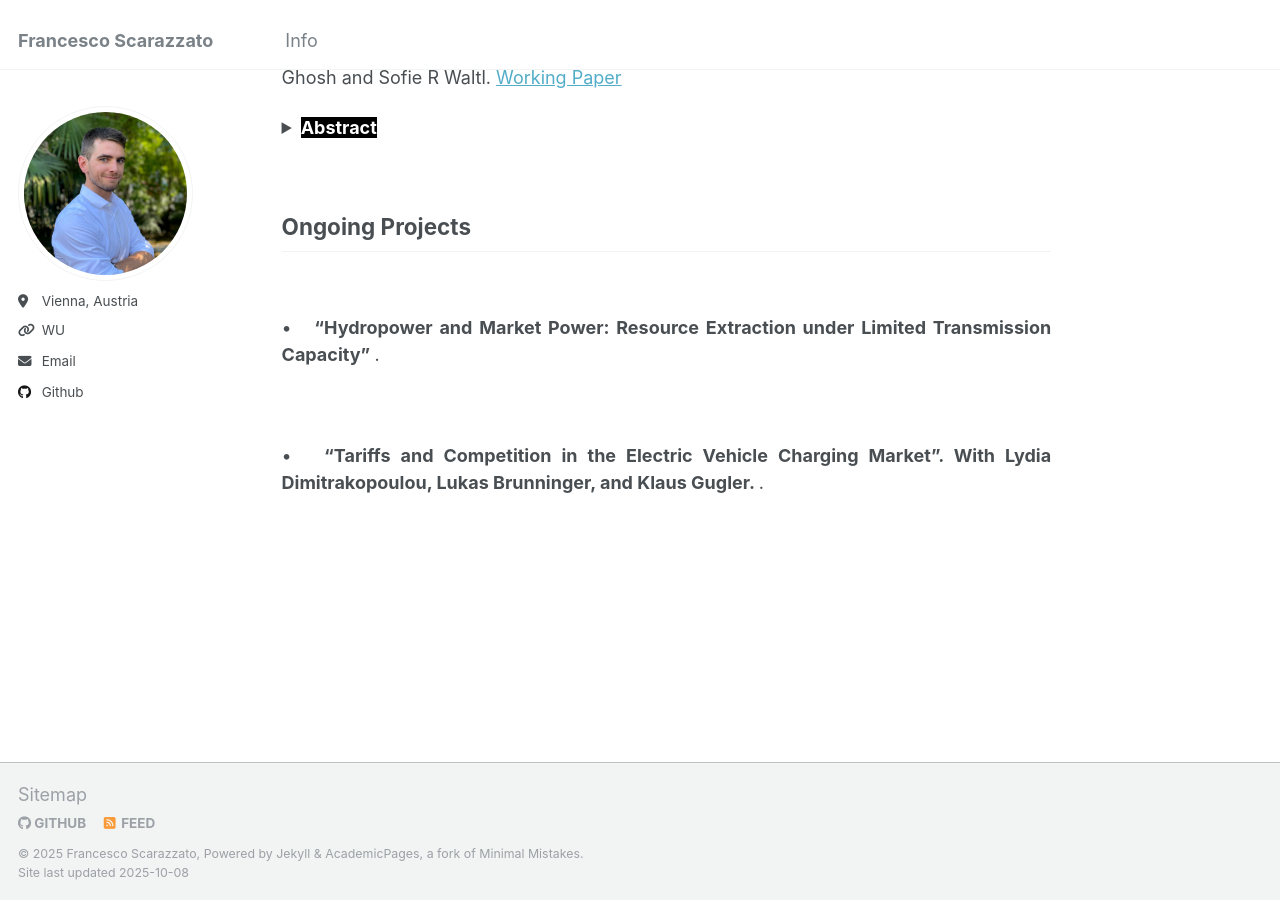
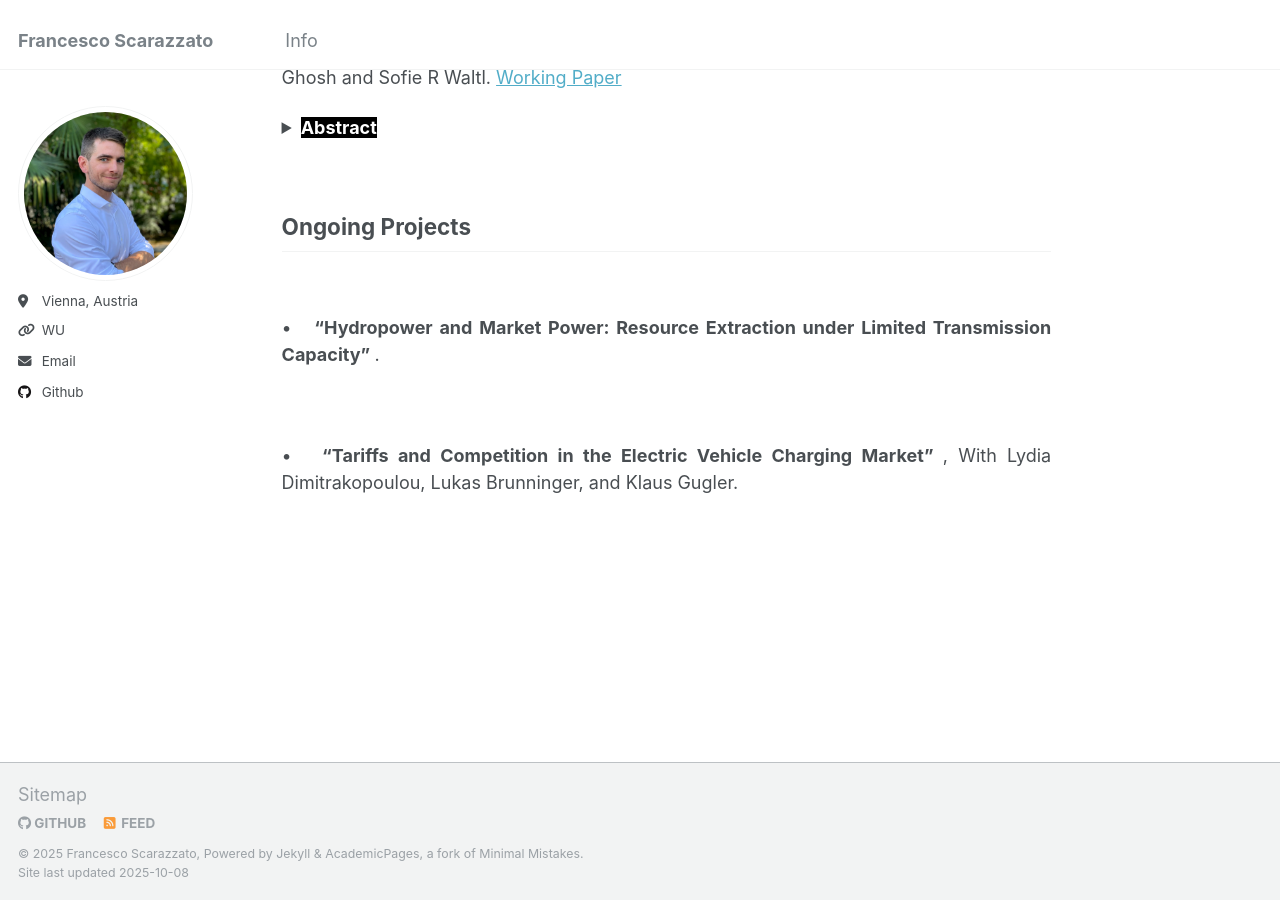
Before and after one commit to fscarazzato/fscarazzato.github.io, a Jekyll site: the page built from _pages/about.md, in a window 1280 px wide and 900 px high, scrolled down 1026 px. Built offline with Jekyll 4.4.1, drawn with Linux system fonts in a browser that asks for light colours.

Commit message:
fixed bold issue

```diff
--- a/_pages/about.md
+++ b/_pages/about.md
@@ -108,5 +108,5 @@ Ongoing Projects
 <br>
 
 
-&#x2022; &nbsp; <b> “Tariffs and Competition in the Electric Vehicle Charging Market”. With Lydia Dimitrakopoulou, Lukas
-Brunninger, and Klaus Gugler. </b>.
+&#x2022; &nbsp; <b> “Tariffs and Competition in the Electric Vehicle Charging Market” </b>, With Lydia Dimitrakopoulou, Lukas
+Brunninger, and Klaus Gugler.
```
